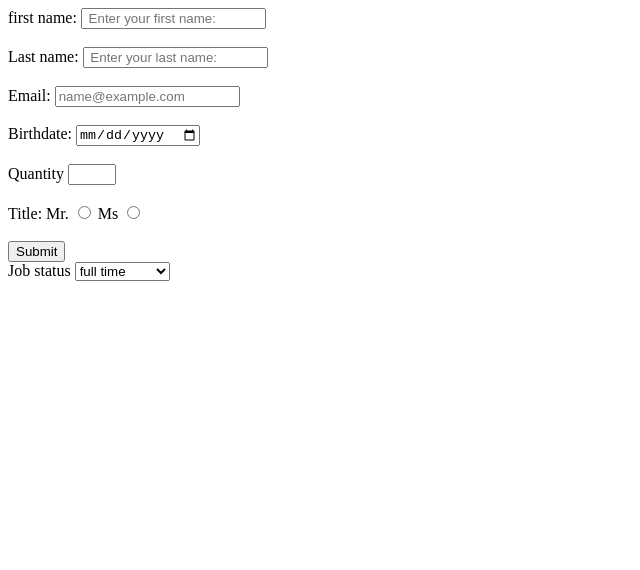
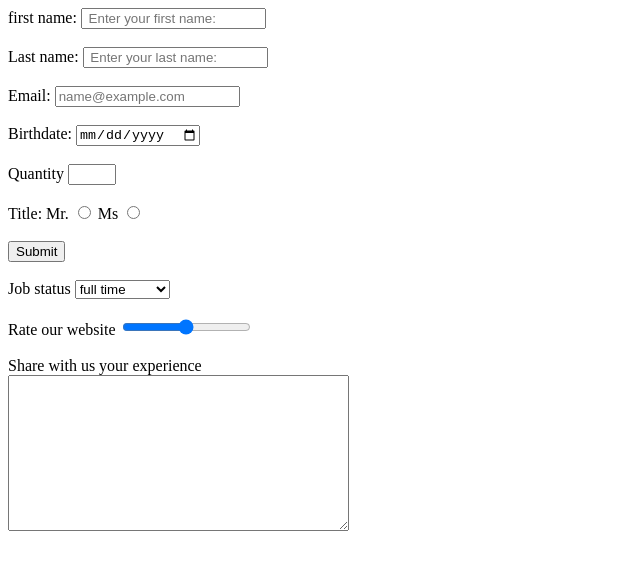
Before and after one commit to TeemaArab/Html_practice, a plain HTML site: page from2.html in a window 1280 px wide. Shown: the whole page, without its empty margins (0-640 px from the left). Drawn offline with Linux system fonts and the light colour scheme.

Commit message:
adding text area

```diff
--- a/from2.html
+++ b/from2.html
@@ -53,7 +53,7 @@
         <br>
         <button>Submit</button>
     </div>
-
+<br>
     <div>
       <label for="job">Job status</label>
       <select name="job " id="job">
@@ -62,6 +62,18 @@
         <option value="umemployed">unemployed</option>
       </select>
     </div>
+<br>
+    <div>
+      <label for="rate">Rate our website</label>
+      <input type="range" name="rate" id="rate" min="0" max="10">
+    </div>
+    <br>
+
+    <div>
+      <label for="feedback">Share with us your experience</label>
+      <br>
+      <textarea name="message" id="feedback" rows="10" cols="40"></textarea>
+    </div>
 
     </form>
 
```
